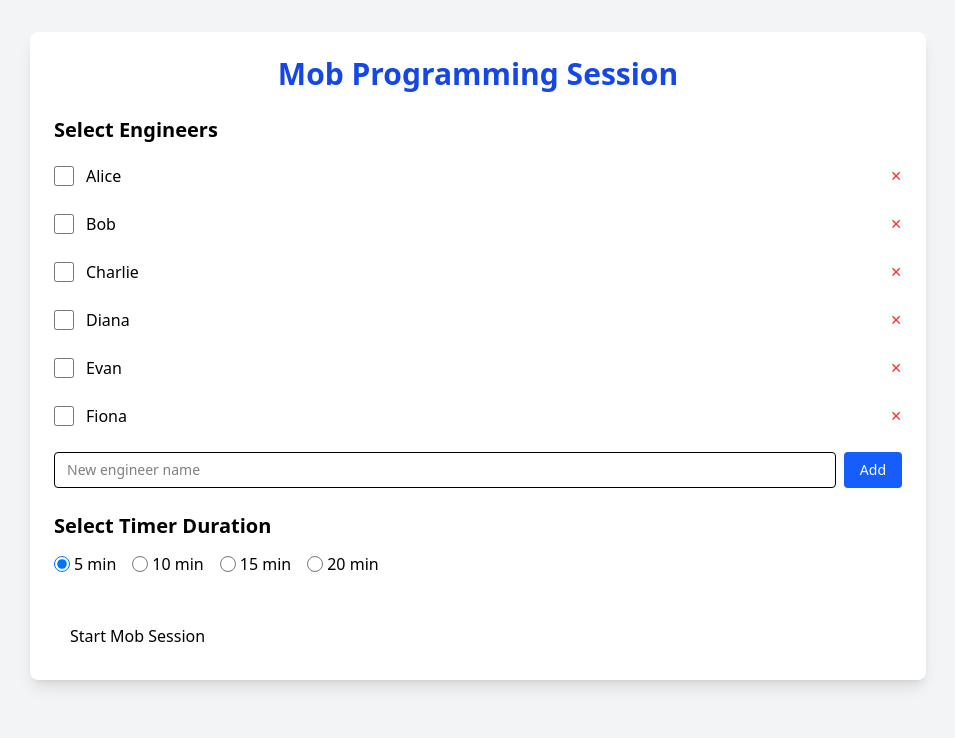
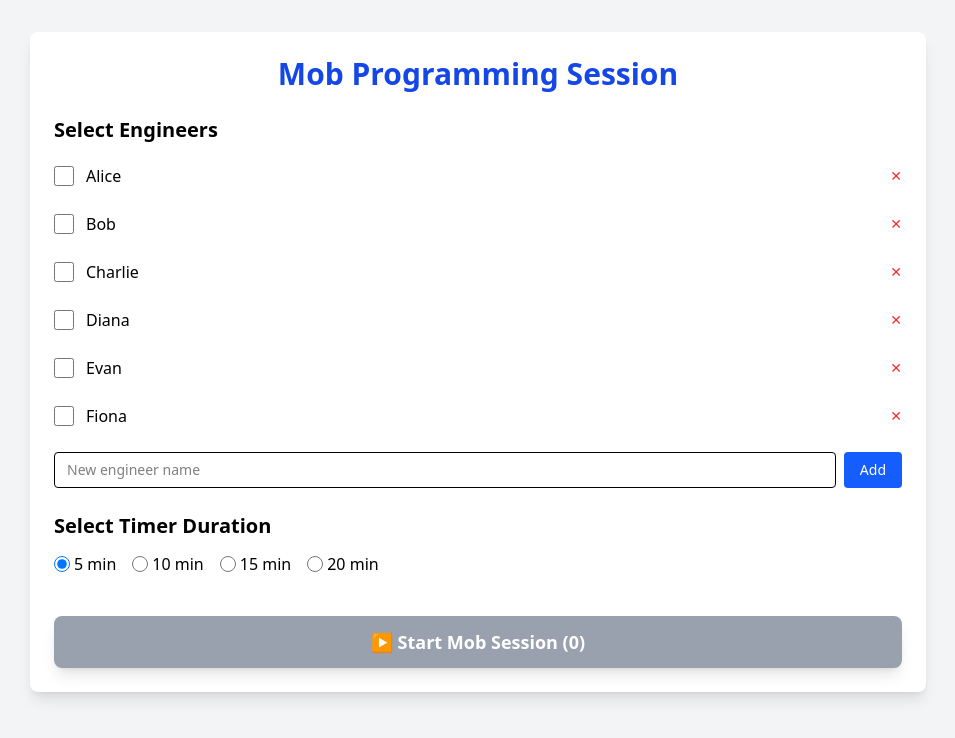
Before and after one commit to mohammedovich/mob-timer, a Next.js app: page / in a window 1280 px wide. Shown: the top 738 px of the page, without its empty margins (162-1117 px from the left). Built offline with nearby package versions, Linux system fonts and the light colour scheme.

Commit message:
added styling to the start session button

```diff
--- a/components/SessionController.tsx
+++ b/components/SessionController.tsx
@@ -25,9 +25,23 @@ export default function SessionController() {
   <>
     <EngineerList />
     <TimerSelector />
-    <button onClick={startSession} className="btn btn-start mt-4">
-      Start Mob Session
+    <button
+      onClick={startSession}
+      disabled={selectedEngineers.length === 0}
+      className={`
+        mt-4 w-full py-3 text-white font-bold text-lg rounded-lg shadow-lg
+        transition-all duration-200 transform hover:scale-105 active:scale-95
+        focus:outline-none focus:ring-4 focus:ring-blue-300 dark:focus:ring-blue-700
+        ${
+          selectedEngineers.length === 0
+            ? 'bg-gray-400 cursor-not-allowed'
+            : 'bg-gradient-to-r from-green-500 to-blue-500 hover:from-green-600 hover:to-blue-600'
+        }
+      `}
+    >
+      ▶️ Start Mob Session ({selectedEngineers.length})
     </button>
+
   </>
 ) : (
   <div>
```
